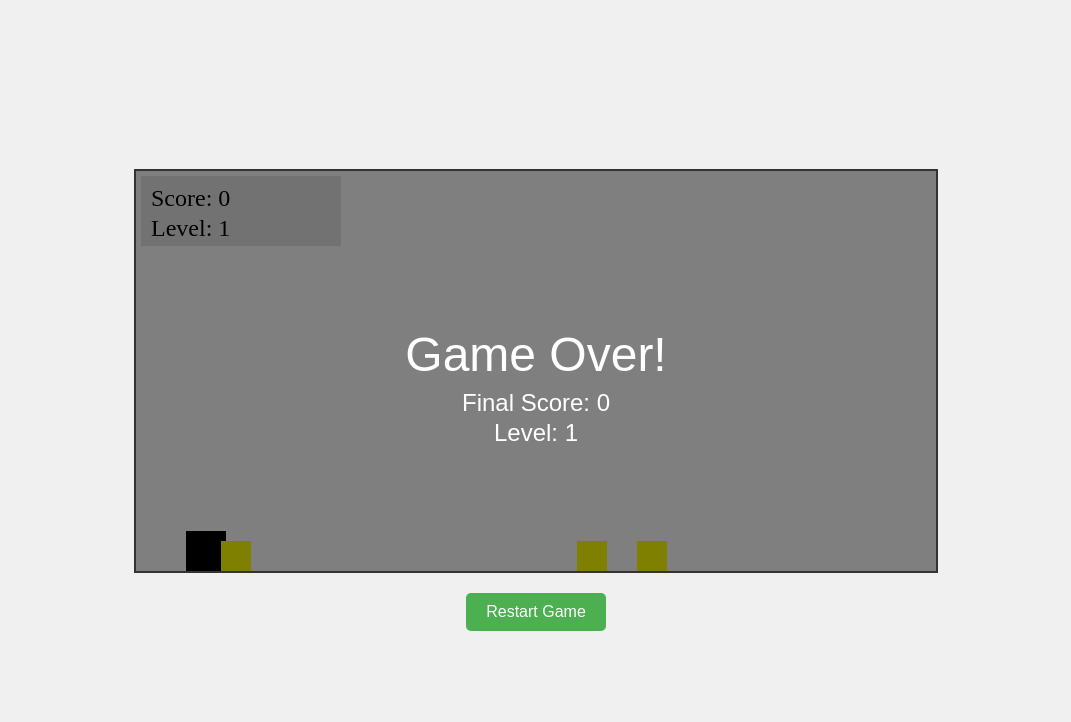
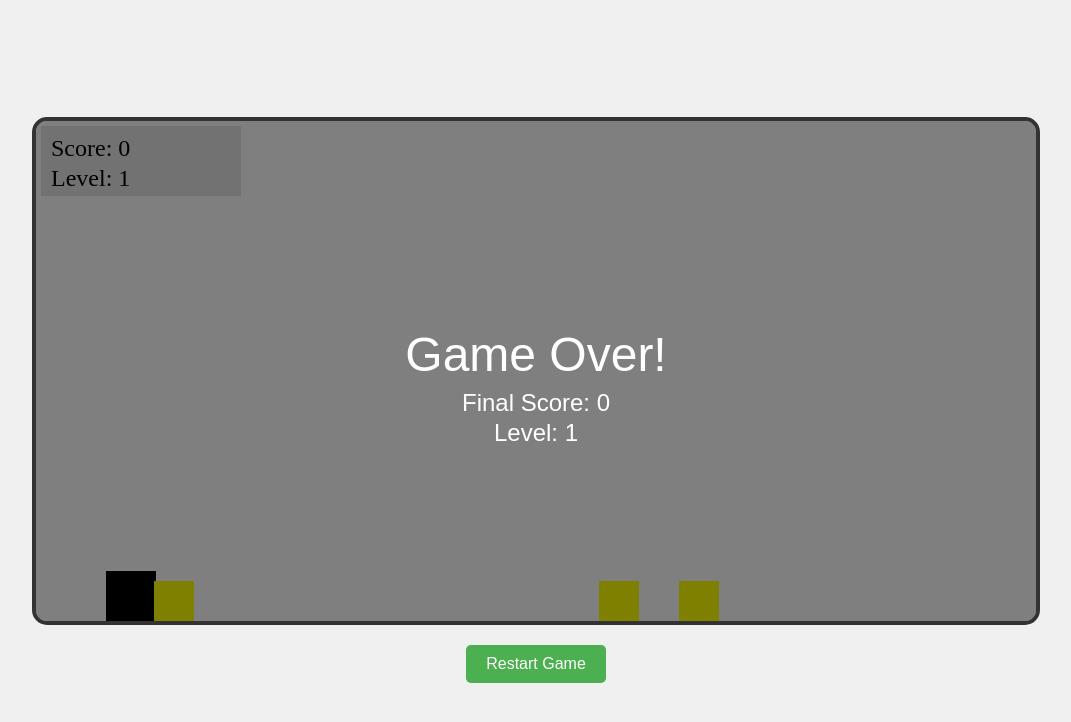
Before and after one commit to SaraDeveloper/SaraGame, a plain HTML site: page index.html in a window 1280 px wide. Shown: the whole page, without its empty margins (104-1175 px from the left). Drawn offline with Linux system fonts and the light colour scheme.

Commit message:
Adjust game parameters and canvas size for improved gameplay experience

```diff
--- a/game.js
+++ b/game.js
@@ -4,10 +4,10 @@ const restartBtn = document.getElementById('restart-btn');
 
 // Game objects
 const player = {
-    x: 50,
-    y: canvas.height - 50,
-    width: 40,
-    height: 40,
+    x: 70,
+    y: canvas.height - 60,
+    width: 50,
+    height: 50,
     jumping: false,
     jumpHeight: 25,
     gravity: 0.6,
@@ -20,12 +20,12 @@ let score = 0;
 let level = 1;
 let countdown = 0;
 let countdownStart = 0;
-const obstacleSpeed = 5;
+const obstacleSpeed = 6;
 
 // Initialize obstacles
 function createObstacle() {
-    const minGap = 200;
-    const maxGap = 400;
+    const minGap = 250;
+    const maxGap = 500;
     const lastObstacle = obstacles[obstacles.length - 1];
     const randomGap = Math.random() * (maxGap - minGap) + minGap;
 
@@ -40,10 +40,10 @@ function createObstacle() {
 
     for (let i = 0; i < numObstacles; i++) {
         newObstacles.push({
-            x: startX + (i * 60), // 60px gap between consecutive obstacles
-            y: canvas.height - 30,
-            width: 30,
-            height: 30
+            x: startX + (i * 80),
+            y: canvas.height - 40,
+            width: 40,
+            height: 40
         });
     }
 
--- a/index.html
+++ b/index.html
@@ -16,8 +16,11 @@
             font-family: Arial, sans-serif;
         }
         canvas {
-            border: 2px solid #333;
+            border: 4px solid #333;
+            border-radius: 15px;
             background-color: white;
+            width: 1000px;
+            height: 500px;
         }
         #restart-btn {
             margin-top: 20px;
@@ -35,7 +38,7 @@
     </style>
 </head>
 <body>
-    <canvas id="gameCanvas" width="800" height="400"></canvas>
+    <canvas id="gameCanvas" width="1000" height="500"></canvas>
     <button id="restart-btn">Restart Game</button>
     <script src="game.js"></script>
 </body>
```
